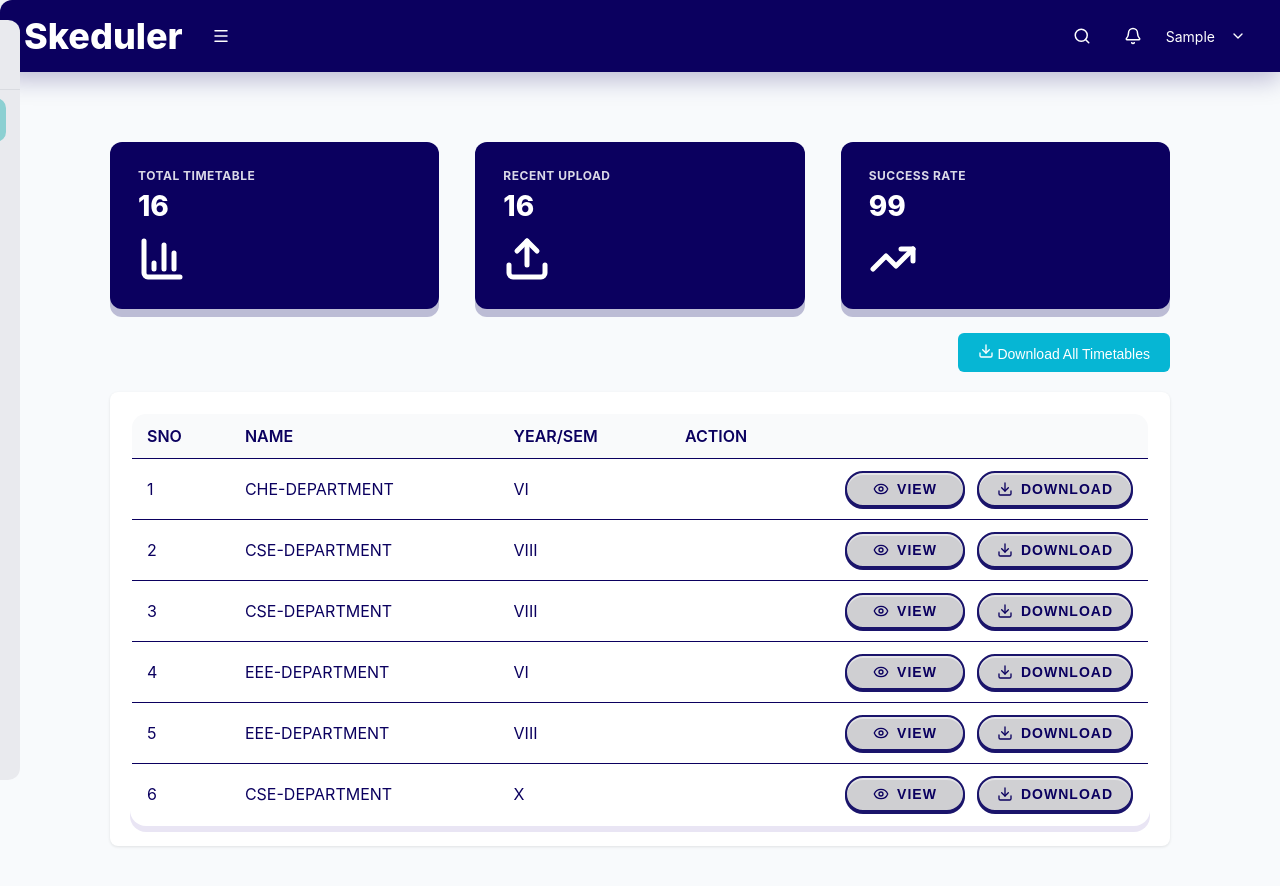
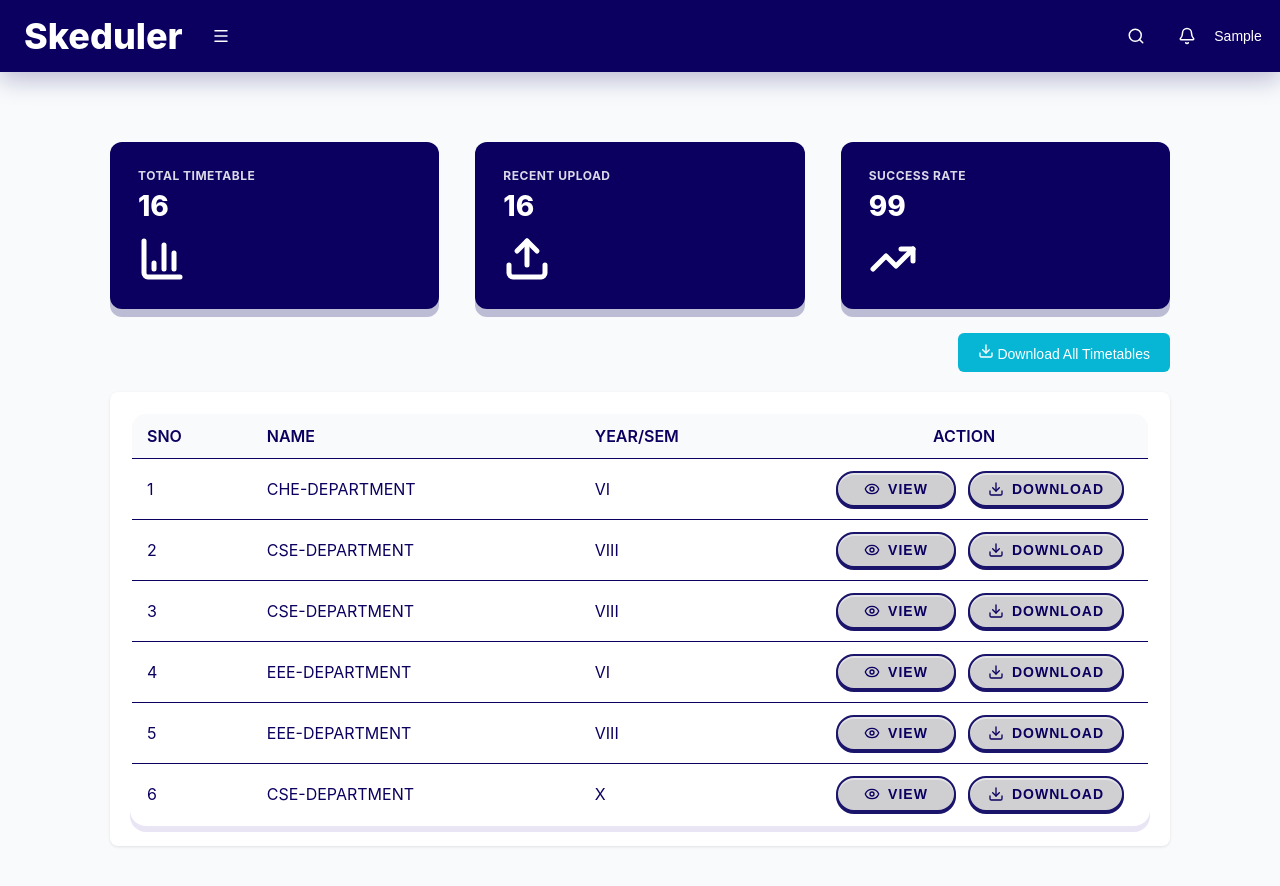
Before and after one commit to BalamuruganT006/Skeduler, a React (Create React App) app in the folder frontend/: page /signup in a window 1280 px wide. Both pictures are taken after typing "Sample", "Sample123", "Sample123" into the empty fields and a click on the button "Sign in". Shown: the top 886 px of the page. Built offline with nearby package versions, Linux system fonts and the light colour scheme.

Commit message:
SLIGHT_CHAMGES

```diff
--- a/frontend/src/components/Dashboard.js
+++ b/frontend/src/components/Dashboard.js
@@ -1,5 +1,5 @@
-import React, { useState } from 'react';
-import { BarChart3, Upload, TrendingUp, Eye, Download as DownloadIcon, LayoutDashboard, FilePlus2, CheckSquare, Settings as SettingsIcon, Menu as MenuIcon, Search, Bell, ChevronDown } from 'lucide-react';
+import React, { useEffect, useRef, useState } from 'react';
+import { BarChart3, Upload, TrendingUp, Eye, Download as DownloadIcon, LayoutDashboard, FilePlus2, CheckSquare, Settings as SettingsIcon, Menu as MenuIcon, Search, Bell, ChevronDown, LogOut, User } from 'lucide-react';
 import { Link, useNavigate, useLocation } from 'react-router-dom';
 import { generateTimetablePDF, generateAllTimetablesPDF } from '../utils/pdfGenerator';
 
@@ -7,6 +7,18 @@ const Dashboard = ({ user, onLogout }) => {
   const navigate = useNavigate();
   const location = useLocation();
   const [sidebarOpen, setSidebarOpen] = useState(false);
+  const [userMenuOpen, setUserMenuOpen] = useState(false);
+  const userMenuRef = useRef(null);
+
+  useEffect(() => {
+    const handleClickOutside = (event) => {
+      if (userMenuRef.current && !userMenuRef.current.contains(event.target)) {
+        setUserMenuOpen(false);
+      }
+    };
+    document.addEventListener('mousedown', handleClickOutside);
+    return () => document.removeEventListener('mousedown', handleClickOutside);
+  }, []);
 
   // Mock data for dashboard
   const dashboardStats = [
@@ -100,7 +112,7 @@ const Dashboard = ({ user, onLogout }) => {
       </div>
 
       {/* Main Content */}
-      <div className={`main-content ${sidebarOpen ? '' : 'sidebar-hidden'}`}>
+      <div className={`main-content ${sidebarOpen ? 'with-sidebar' : 'sidebar-hidden'}`}>
         {/* Header */}
         <div className="header">
           <div style={{ display: 'flex', alignItems: 'center', gap: '20px', flexWrap: 'wrap' }}>
@@ -157,23 +169,20 @@ const Dashboard = ({ user, onLogout }) => {
             >
               <Bell size={18} />
             </button>
-            <div style={{ display: 'flex', alignItems: 'center', gap: '5px' }}>
-              <span style={{ fontSize: '14px' }}>{user?.name || user?.username || 'ADMIN'}</span>
-              <button
-                style={{
-                  background: 'none',
-                  border: 'none',
-                  color: 'white',
-                  padding: '4px',
-                  borderRadius: '4px',
-                  cursor: 'pointer',
-                  transition: 'background-color 0.2s'
-                }}
-                onMouseEnter={(e) => e.target.style.backgroundColor = 'rgba(140, 208, 210, 0.3)'}
-                onMouseLeave={(e) => e.target.style.backgroundColor = 'transparent'}
-              >
+            <div style={{ display: 'flex', alignItems: 'center', gap: '8px', position: 'relative' }} ref={userMenuRef}>
+              <button className="user-toggle" onClick={() => setUserMenuOpen((v) => !v)}>
+                <User size={18} />
+                <span className="user-toggle-label">{user?.name || user?.username || 'Administrator'}</span>
                 <ChevronDown size={16} />
               </button>
+              {userMenuOpen && (
+                <div className="user-menu">
+                  <button className="user-menu-item" onClick={onLogout}>
+                    <LogOut size={16} />
+                    <span>Log out</span>
+                  </button>
+                </div>
+              )}
             </div>
           </div>
         </div>
--- a/frontend/src/components/Login.js
+++ b/frontend/src/components/Login.js
@@ -1,5 +1,6 @@
 import React, { useState } from 'react';
 import { Link } from 'react-router-dom';
+import { Menu as MenuIcon } from 'lucide-react';
 
 const Login = ({ onLogin }) => {
   const [formData, setFormData] = useState({
@@ -75,7 +76,7 @@ const Login = ({ onLogin }) => {
               onMouseEnter={(e) => e.target.style.backgroundColor = 'rgba(0,0,0,0.1)'}
               onMouseLeave={(e) => e.target.style.backgroundColor = 'transparent'}
             >
-              ☰
+              <MenuIcon size={18} />
             </button>
           </div>
 
--- a/frontend/src/components/MediaUpload.js
+++ b/frontend/src/components/MediaUpload.js
@@ -1,5 +1,6 @@
 import React, { useState } from 'react';
 import { Link } from 'react-router-dom';
+import { Menu as MenuIcon, CloudUpload, AlertTriangle } from 'lucide-react';
 
 const MediaUpload = ({ user, onLogout }) => {
   const [uploadState, setUploadState] = useState('idle'); // 'idle', 'uploading', 'error'
@@ -79,7 +80,7 @@ const MediaUpload = ({ user, onLogout }) => {
       case 'error':
         return (
           <div className="upload-error">
-            <div className="upload-error-icon">⚠️</div>
+            <div className="upload-error-icon"><AlertTriangle size={20} /></div>
             <div className="upload-text">File upload failed</div>
             <div className="upload-subtext">Please try again</div>
             <button
@@ -97,7 +98,7 @@ const MediaUpload = ({ user, onLogout }) => {
             onDrop={handleDrop}
             onDragOver={handleDragOver}
           >
-            <div className="upload-icon">☁️</div>
+            <div className="upload-icon"><CloudUpload size={36} /></div>
             <div className="upload-text">Drag your file(s) or browse</div>
             <div className="upload-subtext">Max 10 MB files are allowed</div>
             <input
@@ -146,7 +147,7 @@ const MediaUpload = ({ user, onLogout }) => {
             onMouseLeave={(e) => e.target.style.backgroundColor = 'transparent'}
             onClick={toggleSidebar}
           >
-            ☰
+            <MenuIcon size={18} />
           </button>
         </div>
 
--- a/frontend/src/components/Settings.js
+++ b/frontend/src/components/Settings.js
@@ -1,5 +1,6 @@
 import React, { useState } from 'react';
 import { Link } from 'react-router-dom';
+import { Menu as MenuIcon, LayoutDashboard, FilePlus2, CheckSquare, Settings as SettingsIcon } from 'lucide-react';
 
 const Settings = ({ user, onLogout }) => {
   const [settings, setSettings] = useState({
@@ -56,7 +57,7 @@ const Settings = ({ user, onLogout }) => {
             onMouseLeave={(e) => e.target.style.backgroundColor = 'transparent'}
             onClick={toggleSidebar}
           >
-            ☰
+            <MenuIcon size={18} />
           </button>
         </div>
 
@@ -73,7 +74,7 @@ const Settings = ({ user, onLogout }) => {
               borderRadius: '6px'
             }}
           >
-            <span style={{ marginRight: '10px' }}>📊</span>
+            <LayoutDashboard size={18} style={{ marginRight: '10px' }} />
             DASHBOARD
           </Link>
 
@@ -89,7 +90,7 @@ const Settings = ({ user, onLogout }) => {
               borderRadius: '6px'
             }}
           >
-            <span style={{ marginRight: '10px' }}>📄</span>
+            <FilePlus2 size={18} style={{ marginRight: '10px' }} />
             ADD DOCUMENT FILES
           </Link>
 
@@ -105,7 +106,7 @@ const Settings = ({ user, onLogout }) => {
               borderRadius: '6px'
             }}
           >
-            <span style={{ marginRight: '10px' }}>✅</span>
+            <CheckSquare size={18} style={{ marginRight: '10px' }} />
             DATA VERIFICATION
           </Link>
 
@@ -122,7 +123,7 @@ const Settings = ({ user, onLogout }) => {
               borderRadius: '6px'
             }}
           >
-            <span style={{ marginRight: '10px' }}>⚙️</span>
+            <SettingsIcon size={18} style={{ marginRight: '10px' }} />
             SETTINGS
           </Link>
         </nav>
--- a/frontend/src/components/Signup.js
+++ b/frontend/src/components/Signup.js
@@ -1,5 +1,6 @@
 import React, { useState } from 'react';
 import { Link } from 'react-router-dom';
+import { Menu as MenuIcon } from 'lucide-react';
 
 const Signup = ({ onLogin }) => {
   const [formData, setFormData] = useState({
@@ -45,7 +46,7 @@ const Signup = ({ onLogin }) => {
               onMouseEnter={(e) => e.target.style.backgroundColor = 'rgba(0,0,0,0.1)'}
               onMouseLeave={(e) => e.target.style.backgroundColor = 'transparent'}
             >
-              ☰
+              <MenuIcon size={18} />
             </button>
           </div>
 
--- a/frontend/src/index.css
+++ b/frontend/src/index.css
@@ -96,19 +96,43 @@ code {
 
 .main-content {
   flex: 1;
-  margin-left: 310px; /* 260 + 20 (left gap) + 30 header padding balance */
+  margin-left: 0;
+  width: 100%;
   background-color: #f8fafc;
   min-height: 100vh;
 }
 
+.main-content.with-sidebar {
+  margin-left: 310px; /* desktop sidebar width + gaps */
+}
+
 /* Global hidden state for sidebar on all viewports */
 .sidebar.mobile-hidden {
-  transform: translateX(calc(-100% - 40px));
+  transform: translateX(calc(-120%));
   box-shadow: none;
+  visibility: hidden;
+  pointer-events: none;
 }
 
-.main-content.sidebar-hidden {
-  margin-left: 0;
+.main-content.sidebar-hidden { margin-left: 0; }
+
+/* Global overlay when sidebar is open */
+.mobile-overlay {
+  position: fixed;
+  top: 0;
+  left: 0;
+  right: 0;
+  bottom: 0;
+  background: rgba(0, 0, 0, 0.5);
+  z-index: 999;
+  opacity: 0;
+  visibility: hidden;
+  transition: opacity 0.3s ease-in-out, visibility 0.3s ease-in-out;
+}
+
+.mobile-overlay.active {
+  opacity: 1;
+  visibility: visible;
 }
 
 .header {
@@ -119,8 +143,8 @@ code {
   justify-content: space-between;
   align-items: center;
   box-shadow: 0 8px 24px rgba(11,0,95,0.25);
-  border-top-left-radius: 12px;
-  border-bottom-left-radius: 12px;
+  border-top-left-radius: 0;
+  border-bottom-left-radius: 0;
 }
 
 /* Header icon buttons */
@@ -130,6 +154,60 @@ code {
   justify-content: center;
   height: 36px;
   width: 36px;
+}
+
+/* User dropdown */
+.user-menu {
+  position: absolute;
+  top: 36px;
+  right: 0;
+  background: #ffffff;
+  color: #0B005F;
+  border-radius: 10px;
+  box-shadow: 0 8px 24px rgba(18,24,40,0.15);
+  padding: 6px;
+  min-width: 140px;
+  z-index: 1100;
+}
+
+.user-menu-item {
+  width: 100%;
+  background: transparent;
+  border: none;
+  text-align: left;
+  padding: 10px 12px;
+  border-radius: 8px;
+  color: #0B005F;
+  cursor: pointer;
+  font-weight: 600;
+  display: flex;
+  align-items: center;
+  gap: 8px;
+}
+
+.user-menu-item:hover {
+  background: #8CD0D2;
+}
+
+.user-toggle {
+  display: inline-flex;
+  align-items: center;
+  gap: 8px;
+  background: transparent;
+  color: #ffffff;
+  border: none;
+  padding: 6px 8px;
+  border-radius: 8px;
+  cursor: pointer;
+  transition: background-color 0.2s ease;
+}
+
+.user-toggle:hover {
+  background: rgba(140, 208, 210, 0.3);
+}
+
+.user-toggle-label {
+  font-size: 14px;
 }
 
 .content-area {
@@ -260,6 +338,18 @@ code {
   text-align: left;
   border-bottom: 1px solid;
   border-image: linear-gradient(to right, #6D54B5 0%, #FFFFFF 100%) 1;
+}
+
+/* Action column sizing and alignment */
+.table th:last-child {
+  text-align: center;
+  width: 360px;
+  padding-right: 24px;
+}
+
+.table td:last-child {
+  text-align: right;
+  padding-right: 24px;
 }
 
 .table th {
```
Also changed, not shown: frontend/src/components/DataVerification.js (+6 -5 lines).
